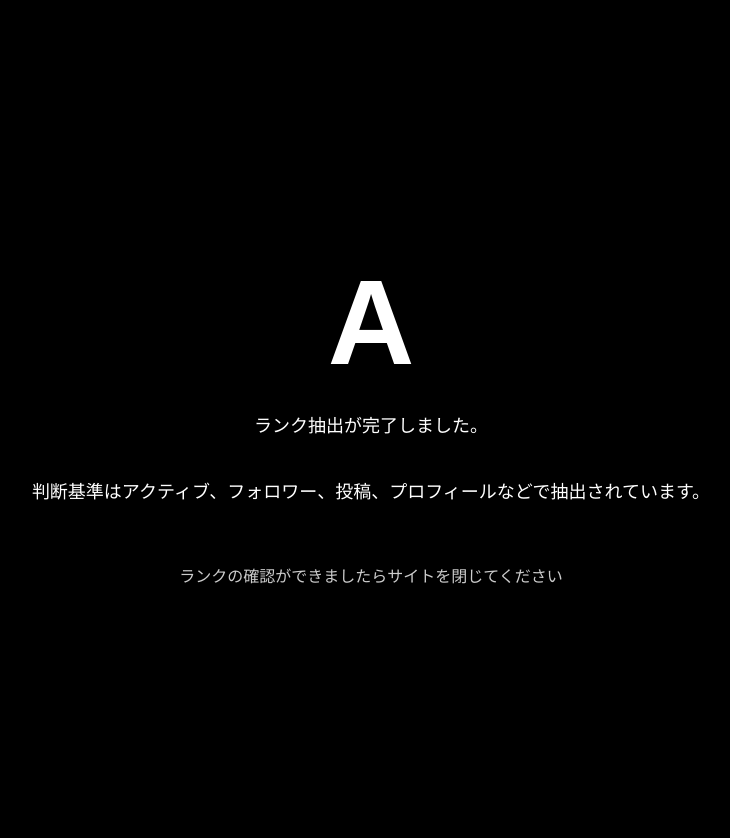
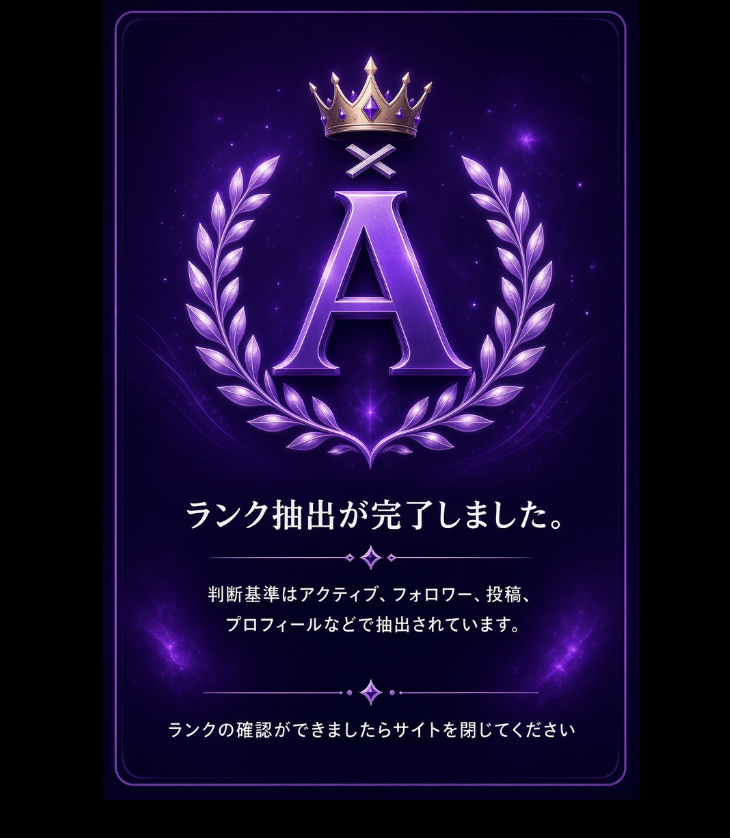
Before and after one commit to Neko122545/discord-form, a plain HTML site: page rank-a.html in a window 1280 px wide. Shown: the whole page, without its empty margins (269-999 px from the left). After the commit the page ends 800 px from the top, so only its background shows below. Drawn offline with Linux system fonts and the light colour scheme.

Commit message:
Update rank A to use image

```diff
--- a/rank-a.html
+++ b/rank-a.html
@@ -5,16 +5,12 @@
 <meta name="viewport" content="width=device-width, initial-scale=1.0">
 <title>Rank A</title>
 <style>
-body { margin:0; background:#000; color:#fff; font-family:sans-serif; display:flex; flex-direction:column; justify-content:center; align-items:center; min-height:100vh; text-align:center; padding:20px; }
-h1 { font-size:120px; margin:0; }
-p { font-size:18px; margin:20px 0; }
-.note { font-size:16px; color:#ccc; margin-top:40px; }
+* { margin: 0; padding: 0; }
+html, body { height: 100%; background: #000; }
+img { width: 100%; height: 100%; object-fit: contain; display: block; }
 </style>
 </head>
 <body>
-<h1>A</h1>
-<p>ランク抽出が完了しました。</p>
-<p>判断基準はアクティブ、フォロワー、投稿、プロフィールなどで抽出されています。</p>
-<div class="note">ランクの確認ができましたらサイトを閉じてください</div>
+<img src="IMG_1095.jpeg" alt="Rank A">
 </body>
 </html>
```
